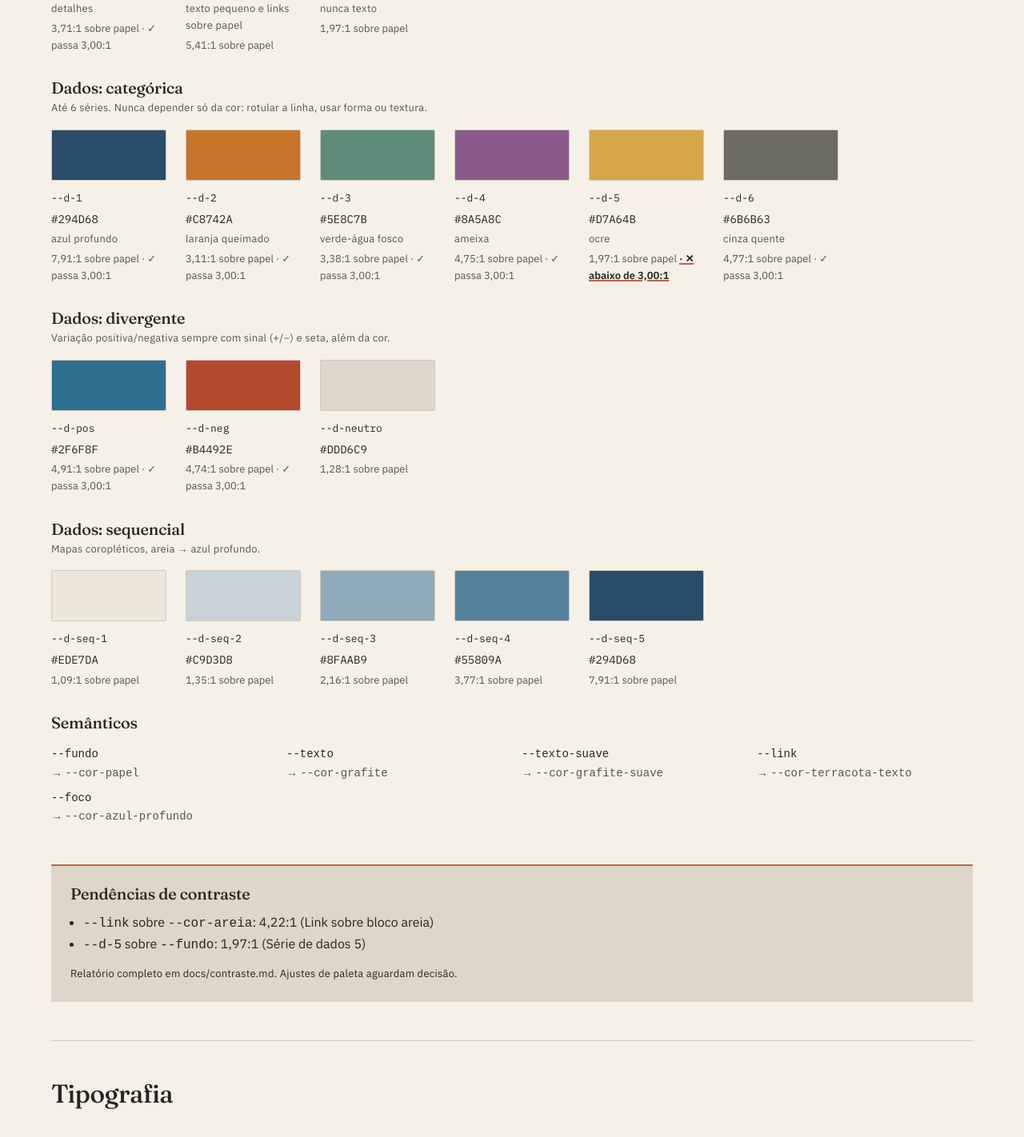
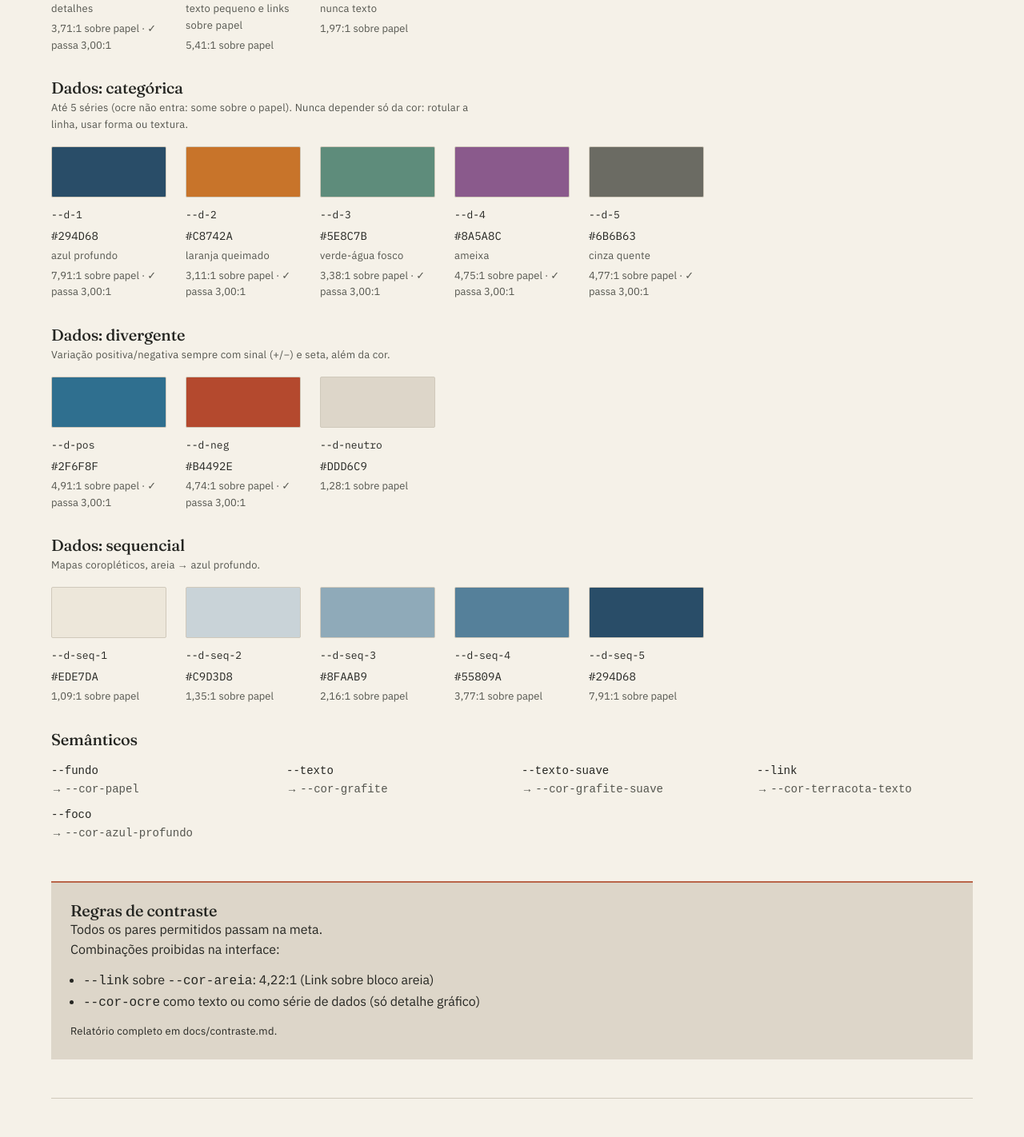
Before and after one commit to lcgalera/rotzpst-plataforma, a Next.js app in the folder web/: page /design in a window 1280 px wide. Shown: the part 1142-2564 px from the top of the page at 80% size. Built offline with nearby package versions, Linux system fonts and the light colour scheme.

Commit message:
feat(design): tira ocre das séries de dados e proíbe link sobre areia
Co-Authored-By: Claude Opus 5.5 <noreply@anthropic.com>
Claude-Session: https://claude.ai/code/session_01W5KwoVP4MNocMMWpJJwaKf

```diff
--- a/web/src/app/design/page.tsx
+++ b/web/src/app/design/page.tsx
@@ -35,8 +35,8 @@ const GRUPOS: { titulo: string; nota: string; nomes: string[] }[] = [
   },
   {
     titulo: "Dados: categórica",
-    nota: "Até 6 séries. Nunca depender só da cor: rotular a linha, usar forma ou textura.",
-    nomes: ["d-1", "d-2", "d-3", "d-4", "d-5", "d-6"],
+    nota: "Até 5 séries (ocre não entra: some sobre o papel). Nunca depender só da cor: rotular a linha, usar forma ou textura.",
+    nomes: ["d-1", "d-2", "d-3", "d-4", "d-5"],
   },
   {
     titulo: "Dados: divergente",
@@ -89,10 +89,12 @@ function Amostra({ cor }: { cor: TokenCor }) {
 }
 
 export default function DesignPage() {
-  const reprovados = PARES.map((p) => ({
+  const pares = PARES.map((p) => ({
     ...p,
     r: razaoContraste(resolverHex(CSS, p.frente), resolverHex(CSS, p.fundo)),
-  })).filter((p) => passa(p.r, p.uso) === false);
+  }));
+  const reprovados = pares.filter((p) => !p.proibido && passa(p.r, p.uso) === false);
+  const proibidos = pares.filter((p) => p.proibido);
 
   return (
     <main className="container">
@@ -143,22 +145,25 @@ export default function DesignPage() {
           </dl>
         </div>
 
-        <aside className={s.aviso} aria-labelledby="pendencias">
-          <h3 id="pendencias">Pendências de contraste</h3>
-          {reprovados.length === 0 ? (
-            <p>Todos os pares com meta passam.</p>
-          ) : (
-            <ul>
-              {reprovados.map((p) => (
-                <li key={`${p.frente}-${p.fundo}`}>
-                  <code>--{p.frente}</code> sobre <code>--{p.fundo}</code>: {formatarRazao(p.r)} ({p.onde})
-                </li>
-              ))}
-            </ul>
-          )}
-          <p className="rotulo">
-            Relatório completo em docs/contraste.md. Ajustes de paleta aguardam decisão.
+        <aside className={s.aviso} aria-labelledby="contraste-regras">
+          <h3 id="contraste-regras">Regras de contraste</h3>
+          <p>
+            {reprovados.length === 0
+              ? "Todos os pares permitidos passam na meta."
+              : `${reprovados.length} par(es) permitido(s) reprovado(s): ver docs/contraste.md.`}
           </p>
+          <p>Combinações proibidas na interface:</p>
+          <ul>
+            {proibidos.map((p) => (
+              <li key={`${p.frente}-${p.fundo}`}>
+                <code>--{p.frente}</code> sobre <code>--{p.fundo}</code>: {formatarRazao(p.r)} ({p.onde})
+              </li>
+            ))}
+            <li>
+              <code>--cor-ocre</code> como texto ou como série de dados (só detalhe gráfico)
+            </li>
+          </ul>
+          <p className="rotulo">Relatório completo em docs/contraste.md.</p>
         </aside>
       </section>
 
--- a/web/src/lib/pares-contraste.ts
+++ b/web/src/lib/pares-contraste.ts
@@ -5,7 +5,8 @@ import type { Uso } from "./contraste";
  * Ao criar um componente com uma combinação nova, adicione o par aqui
  * e rode `pnpm contraste` para atualizar docs/contraste.md.
  */
-export type Par = { frente: string; fundo: string; uso: Uso; onde: string };
+/** `proibido`: combinação reprovada que a interface não usa (decisão registrada em docs/decisoes.md). */
+export type Par = { frente: string; fundo: string; uso: Uso; onde: string; proibido?: true };
 
 export const PARES: Par[] = [
   // Texto sobre papel
@@ -24,7 +25,7 @@ export const PARES: Par[] = [
   // Texto sobre areia
   { frente: "texto", fundo: "cor-areia", uso: "texto", onde: "Texto sobre bloco areia" },
   { frente: "texto-suave", fundo: "cor-areia", uso: "texto", onde: "Metadados sobre bloco areia" },
-  { frente: "link", fundo: "cor-areia", uso: "texto", onde: "Link sobre bloco areia" },
+  { frente: "link", fundo: "cor-areia", uso: "texto", onde: "Link sobre bloco areia", proibido: true },
 
   // Invertidos (botão primário no hover, blocos estruturais)
   { frente: "cor-papel", fundo: "cor-grafite", uso: "texto", onde: "Botão primário / bloco invertido" },
@@ -52,7 +53,6 @@ export const PARES: Par[] = [
   { frente: "d-3", fundo: "fundo", uso: "interface", onde: "Série de dados 3" },
   { frente: "d-4", fundo: "fundo", uso: "interface", onde: "Série de dados 4" },
   { frente: "d-5", fundo: "fundo", uso: "interface", onde: "Série de dados 5" },
-  { frente: "d-6", fundo: "fundo", uso: "interface", onde: "Série de dados 6" },
   { frente: "d-pos", fundo: "fundo", uso: "interface", onde: "Variação positiva" },
   { frente: "d-neg", fundo: "fundo", uso: "interface", onde: "Variação negativa" },
 ];
--- a/web/src/styles/tokens.css
+++ b/web/src/styles/tokens.css
@@ -71,13 +71,12 @@
 
 /* Paleta de dados (separada da marca) — PLANO-DESIGN.md seção 6 */
 :root {
-  /* Categórica (até 6 séries) */
+  /* Categórica (até 5 séries). Ocre saiu: 1,97:1 sobre papel (decisão 2026-11-09) */
   --d-1: #294d68; /* azul profundo */
   --d-2: #c8742a; /* laranja queimado */
   --d-3: #5e8c7b; /* verde-água fosco */
   --d-4: #8a5a8c; /* ameixa */
-  --d-5: #d7a64b; /* ocre */
-  --d-6: #6b6b63; /* cinza quente */
+  --d-5: #6b6b63; /* cinza quente */
 
   /* Divergente (variação positiva/negativa) */
   --d-pos: #2f6f8f;
```
Also changed, not shown: web/scripts/contraste.ts (+17 -6 lines), 4 other files (tests, documents, lock files or other folders).
